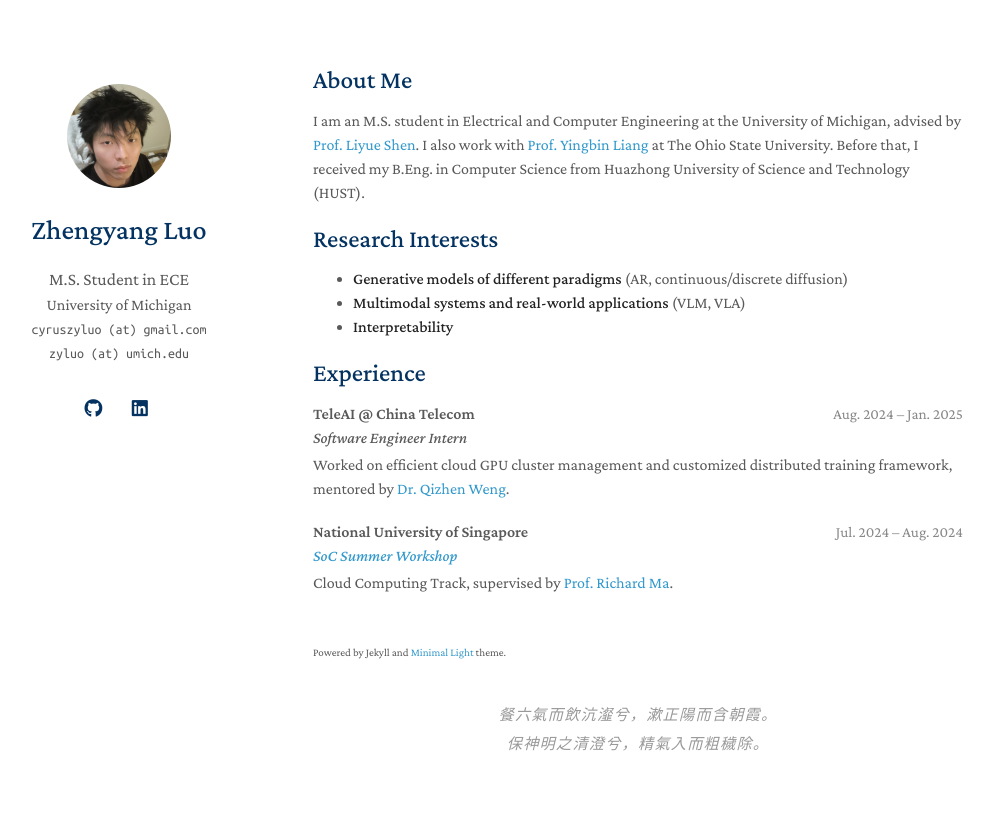
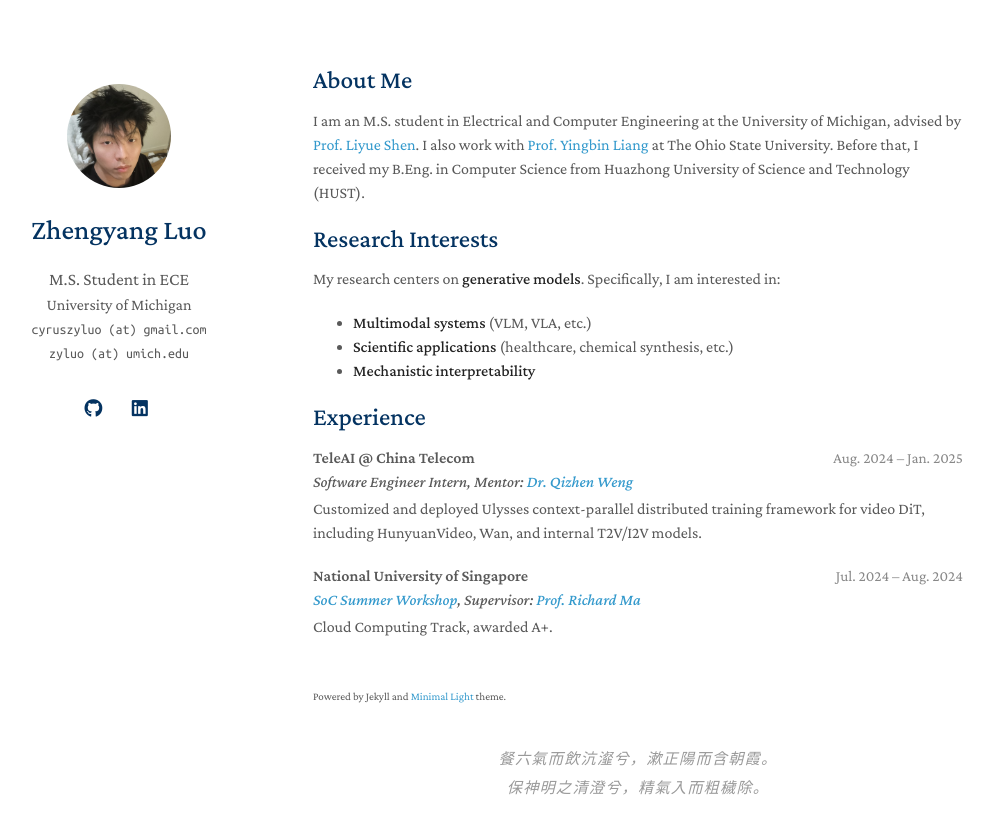
Before and after one commit to peacewang017/peacewang017.github.io, a Jekyll site: the page built from index.md, in a window 1280 px wide. Shown: the top 834 px of the page, without its empty margins (157-1151 px from the left). Built offline with Jekyll 4.4.1, drawn with Linux system fonts in a browser that asks for light colours; some web fonts are replaced; a style sheet for code colours, icons or effects is not loaded; our own code applies the rules of GitHub Pages for plain Markdown files.

Commit message:
update
Co-Authored-By: Claude Opus 5 (1M context) <noreply@anthropic.com>

```diff
--- a/index.md
+++ b/index.md
@@ -8,9 +8,11 @@ I am an M.S. student in Electrical and Computer Engineering at the University of
 
 ## Research Interests
 
-- **Generative models of different paradigms** (AR, continuous/discrete diffusion)
-- **Multimodal systems and real-world applications** (VLM, VLA)
-- **Interpretability**
+My research centers on **generative models**. Specifically, I am interested in:
+
+- **Multimodal systems** (VLM, VLA, etc.)
+- **Scientific applications** (healthcare, chemical synthesis, etc.)
+- **Mechanistic interpretability**
 
 ## Experience
 
@@ -19,8 +21,8 @@ I am an M.S. student in Electrical and Computer Engineering at the University of
     <span class="exp-org">TeleAI @ China Telecom</span>
     <span class="exp-date">Aug. 2024 – Jan. 2025</span>
   </div>
-  <div class="exp-role">Software Engineer Intern</div>
-  <div class="exp-desc">Worked on efficient cloud GPU cluster management and customized distributed training framework, mentored by <a href="https://qzweng.github.io/">Dr. Qizhen Weng</a>.</div>
+  <div class="exp-role">Software Engineer Intern, Mentor: <a href="https://qzweng.github.io/">Dr. Qizhen Weng</a></div>
+  <div class="exp-desc">Customized and deployed Ulysses context-parallel distributed training framework for video DiT, including HunyuanVideo, Wan, and internal T2V/I2V models.</div>
 </div>
 
 <div class="exp">
@@ -28,6 +30,6 @@ I am an M.S. student in Electrical and Computer Engineering at the University of
     <span class="exp-org">National University of Singapore</span>
     <span class="exp-date">Jul. 2024 – Aug. 2024</span>
   </div>
-  <div class="exp-role"><a href="https://sws.comp.nus.edu.sg/">SoC Summer Workshop</a></div>
-  <div class="exp-desc">Cloud Computing Track, supervised by <a href="https://www.comp.nus.edu.sg/~tbma">Prof. Richard Ma</a>.</div>
+  <div class="exp-role"><a href="https://sws.comp.nus.edu.sg/">SoC Summer Workshop</a>, Supervisor: <a href="https://www.comp.nus.edu.sg/~tbma">Prof. Richard Ma</a></div>
+  <div class="exp-desc">Cloud Computing Track, awarded A+.</div>
 </div>
```
